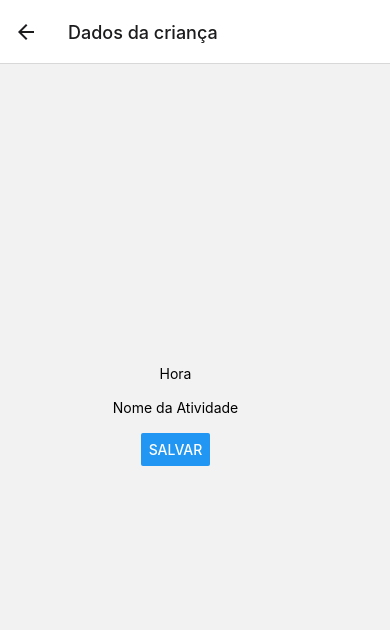
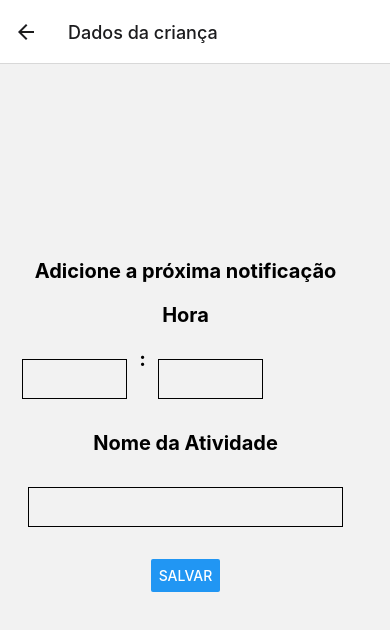
Before and after one commit to janildesfilgueira/app-agenda-bebe, a React Native app in the folder app-agenda-bebe/: screen /DadosCrianca in a window 390 px wide. Shown: the top 630 px of the page. Built offline with nearby package versions, Linux system fonts and the light colour scheme.

Commit message:
Adicionado o input de hora e seus estilos

```diff
--- a/app-agenda-bebe/componentes/DadosCrianca/ViewDadosCrianca.js
+++ b/app-agenda-bebe/componentes/DadosCrianca/ViewDadosCrianca.js
@@ -3,10 +3,33 @@ import { Button,Text,View, TextInput, StyleSheet } from "react-native";
 const ViewDadosCrianca = () => {
     return (
         <View style={styles.container}>
-            <Text>Hora</Text>
-            <TextInput />
-            <Text>Nome da Atividade</Text>
-            <TextInput/>
+            <Text style={styles.tituloTexto}>
+                Adicione a próxima notificação
+            </Text>
+
+            <Text style={styles.tituloTexto}>
+                Hora
+            </Text>
+            <View style={styles.containerLinha}>
+                <TextInput
+                    style={styles.inputHora}
+                    maxLength={2}   inputMode="numeric"
+                />
+                <Text style={styles.tituloTexto}>
+                :
+                </Text>
+                <TextInput
+                    style={styles.inputHora}
+                    maxLength={2}
+                    inputMode="numeric"
+                />
+            </View>
+
+            <Text style={styles.tituloTexto}>
+                Nome da Atividade
+            </Text>
+            <TextInput style={styles.input} />
+
             <Button title="Salvar"/>
         </View>
     )
@@ -17,14 +40,33 @@ const styles = StyleSheet.create({
       flexDirection: "column",
       alignItems: "center",
       justifyContent: "center",
-      padding: "30px",
+      margin: 10,
+      gap: 20,
       height: "90%",
       width: "90%"
+    },
+    containerLinha: {
+        display: "flex",
+        flexDirection:"row"
     },
     tituloTexto: {
       fontSize: 20,
       fontWeight: 'bold',
     },
+    inputHora: {
+        width: "30%",
+        height: 40,
+        margin: 12,
+        borderWidth: 1,
+        padding: 10,
+    },
+    input: {
+        width: "90%",
+        height: 40,
+        margin: 12,
+        borderWidth: 1,
+        padding: 10,
+    },
 });
 
 export default ViewDadosCrianca;
--- a/app-agenda-bebe/componentes/TelaPrincipal/ViewTelaPrincipal.js
+++ b/app-agenda-bebe/componentes/TelaPrincipal/ViewTelaPrincipal.js
@@ -9,7 +9,10 @@ const ViewTelaPrincipal = ({ navigation }) => {
 
   return (
     <View style={styles.container}>
-      <Text style={styles.tituloTexto}>Lembretes</Text>
+      <Text style={styles.tituloTexto}>
+        Lembretes
+      </Text>
+
       <Button
         onPress={() => navegarTelaDadosCrianca()}
         title="Adicionar o Lembrete"
@@ -24,8 +27,9 @@ const styles = StyleSheet.create({
   container: {
     display: "flex",
     flexDirection: "column",
-    alignItems: 'center',
+    alignItems: "center",
     justifyContent: "space-between",
+    padding: 40,
     height: "90%",
     width: "90%"
   },
```
